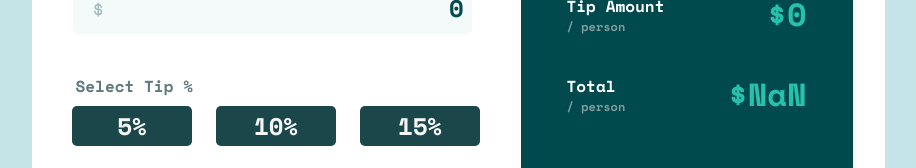
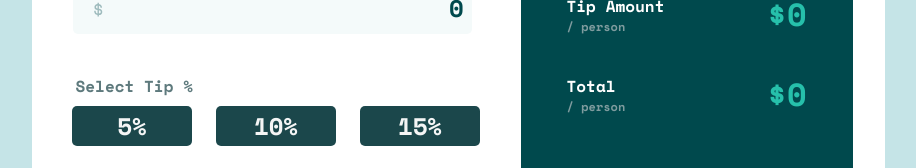
Before and after one commit to jkremers79/tip-calculator-app, a React (Vite) app: page / in a window 1280 px wide. Shown: the part 262-430 px from the top of the page, without its empty margins (182-1098 px from the left). Built offline with nearby package versions, Linux system fonts and the light colour scheme.

Commit message:
fixed a logic bug

```diff
--- a/src/App.jsx
+++ b/src/App.jsx
@@ -6,7 +6,7 @@ import { TipSelector } from "./components/TipSelector";
 function App() {
   const [tipPercentage, setTipPercentage] = useState(0);
   const [bill, setBill] = useState(0);
-  const [numberOfPeople, setNumberOfPeople] = useState(0);
+  const [numberOfPeople, setNumberOfPeople] = useState(1);
 
   return (
     <>
--- a/src/components/Calculator.jsx
+++ b/src/components/Calculator.jsx
@@ -2,7 +2,8 @@ import "./css/calculator.css";
 
 export const Calculator = ({ people, bill, tip }) => {
   const totalTip = (bill / 100) * tip;
-  const totalPerPerson = (Number(bill) + Number(totalTip)) / people;
+  const tipPerPerson = totalTip / people;
+  const totalPerPerson = (Number(bill) + totalTip) / people;
 
   return (
     <>
@@ -12,7 +13,7 @@ export const Calculator = ({ people, bill, tip }) => {
             <p>Tip Amount</p>
             <p className="small_text">/ person</p>
           </div>
-          <p className="calculator">{`$${totalTip}`}</p>
+          <p className="calculator">{`$${tipPerPerson}`}</p>
         </div>
         <div className="text_wrapper">
           <div>
```
